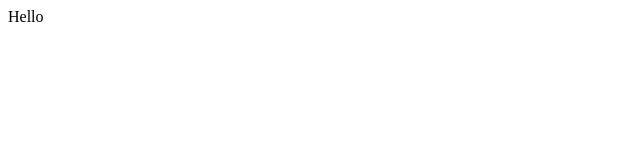
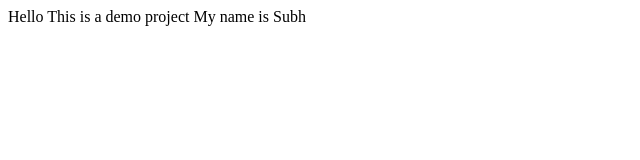
Before and after one commit to Subh211/Demo, a plain HTML site: page index.html in a window 1280 px wide. Shown: the whole page, without its empty margins (0-640 px from the left). Drawn offline with Linux system fonts and the light colour scheme.

Commit message:
added js file and updated some content

```diff
--- /dev/null
+++ b/demo.js
@@ -0,0 +1 @@
+console.log("Hello");
--- a/index.html
+++ b/index.html
@@ -7,5 +7,7 @@
 </head>
 <body>
     Hello
+    This is a demo project
+    My name is Subh
 </body>
 </html>
```
